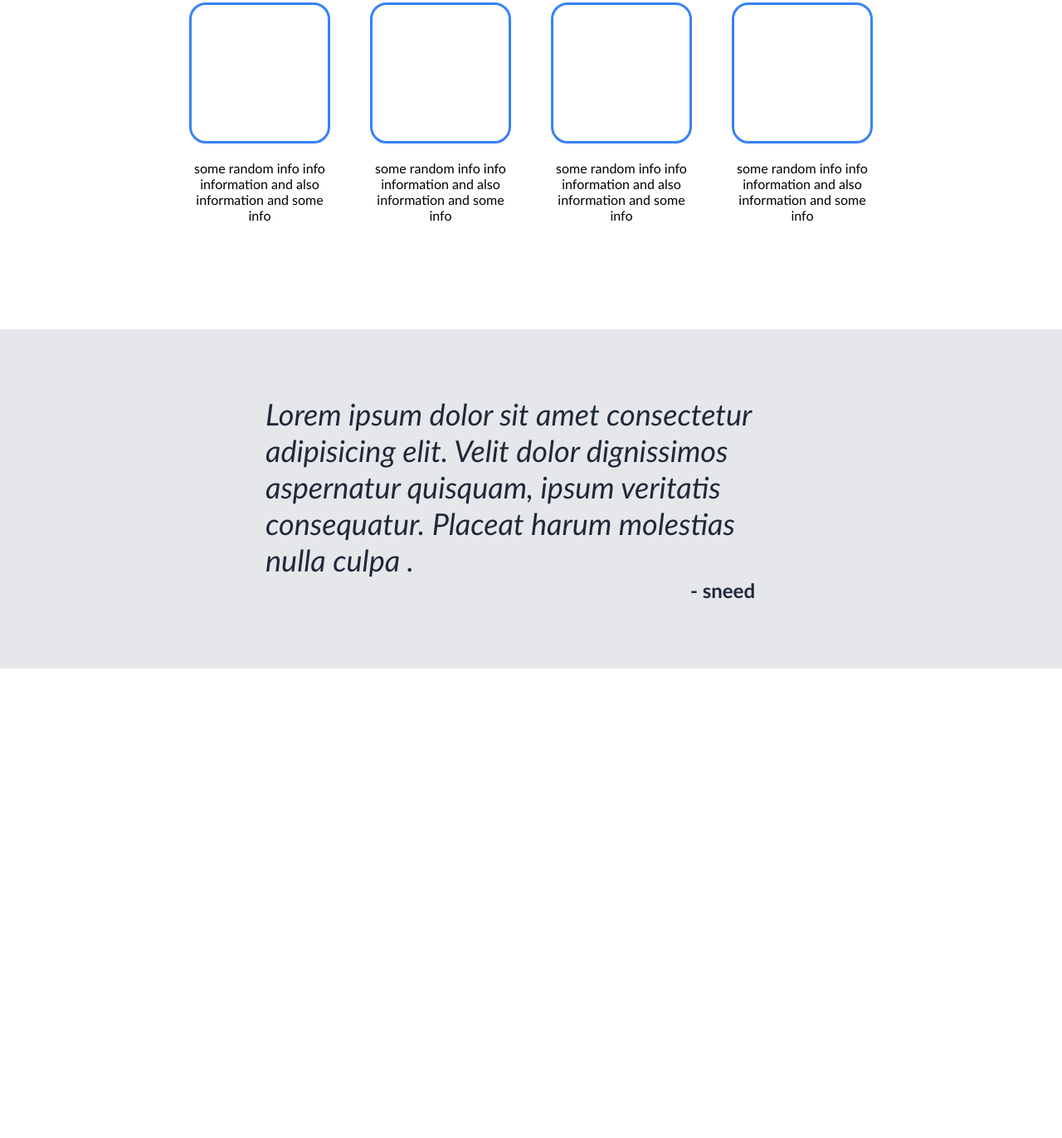
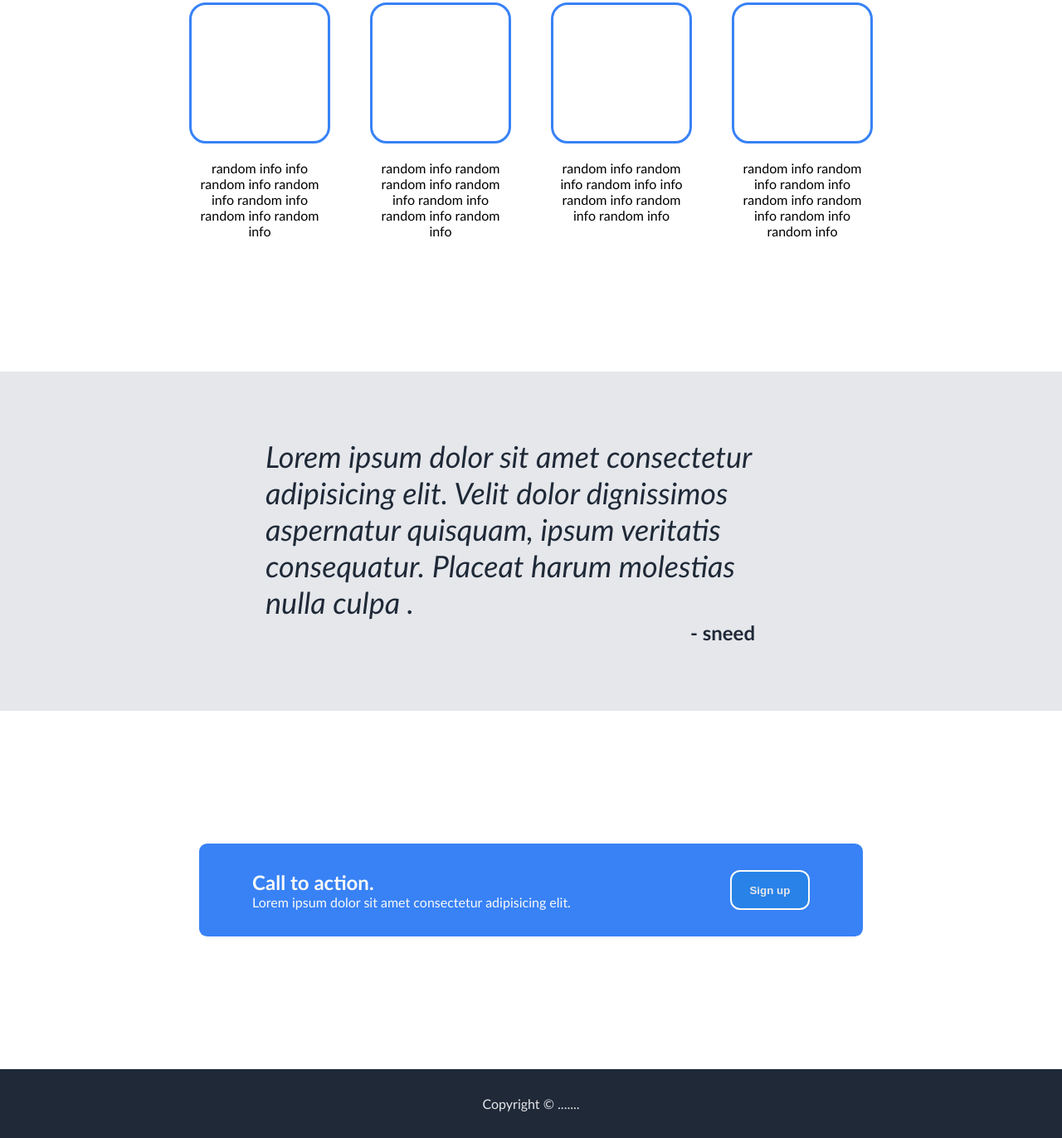
Before and after one commit to vvzxcvv/site, a plain HTML site: page index.html in a window 1280 px wide. Shown: the part 567-1939 px from the top of the page at 83% size. Before the commit the page ends 1501 px from the top, so only its background shows below. Drawn offline with Linux system fonts and the light colour scheme.

Commit message:
added banner and footer

```diff
--- a/index.html
+++ b/index.html
@@ -26,7 +26,7 @@
               is clever in itself and quite funny to those with a mature sense
               of humour.
             </div>
-            <button class="hero-button">Sign up</button>
+            <button class="buttons hero-button">Sign up</button>
           </div>
           <div class="img-container">
             <img
@@ -46,28 +46,32 @@
         <div class="info">
           <div class="info-img"></div>
           <div class="info-text">
-            some random info info information and also information and some info
+            random info info random info random info random info random info
+            random info
           </div>
         </div>
 
         <div class="info">
           <div class="info-img"></div>
           <div class="info-text">
-            some random info info information and also information and some info
+            random info random random info random info random info random info
+            random info
           </div>
         </div>
 
         <div class="info">
           <div class="info-img"></div>
           <div class="info-text">
-            some random info info information and also information and some info
+            random info random info random info info random info random info
+            random info
           </div>
         </div>
 
         <div class="info">
           <div class="info-img"></div>
           <div class="info-text">
-            some random info info information and also information and some info
+            random info random info random info random info random info random
+            info random info
           </div>
         </div>
       </div>
@@ -83,5 +87,19 @@
         <div class="quote-author">- sneed</div>
       </div>
     </section>
+
+    <section class="banner">
+      <div class="banner-wrap">
+        <div class="banner-text">
+          <h4>Call to action.</h4>
+          <p>Lorem ipsum dolor sit amet consectetur adipisicing elit.</p>
+        </div>
+        <button class="buttons banner-button">Sign up</button>
+      </div>
+    </section>
+
+    <footer class="footer">
+      <div class="footer-text">Copyright &copy; .......</div>
+    </footer>
   </body>
 </html>
--- a/style.scss
+++ b/style.scss
@@ -35,18 +35,16 @@ button:hover {
 
 .hero {
   background-color: $black;
-  display: flex;
-  justify-content: center;
-  align-items: center;
 }
 .hero-wrapper {
   width: 50%;
+  margin: 0 auto;
 }
 
 .hero-header {
   display: flex;
   justify-content: space-between;
-  margin-top: 1rem;
+  padding-top: 1rem;
   margin-bottom: 4rem;
 }
 
@@ -67,7 +65,7 @@ button:hover {
   display: flex;
   justify-content: space-between;
   gap: 4rem;
-  margin-bottom: 4rem;
+  padding-bottom: 4rem;
 }
 
 .hero-info {
@@ -139,12 +137,11 @@ button:hover {
 
 .quote-section {
   background-color: $greyish;
-  margin-bottom: 5rem;
 }
 
 .quote-wrap {
   width: 50%;
-  margin: 8rem auto;
+  margin: 10rem auto;
   display: flex;
   flex-flow: column;
   padding: 5rem 0;
@@ -164,3 +161,48 @@ button:hover {
   font-weight: bold;
   padding-right: 3.125rem;
 }
+
+.banner {
+  background-color: $blue;
+  width: 50rem;
+  margin: 10rem auto;
+  padding: 2em 0;
+  border-radius: 0.6rem;
+}
+
+.banner-wrap {
+  display: flex;
+  justify-content: center;
+  gap: 12rem;
+}
+
+.banner-text {
+  color: $white-text;
+}
+
+.banner-text {
+  h4 {
+    font-size: 1.5rem;
+  }
+  p {
+    font-size: 1rem;
+  }
+}
+
+.banner-button {
+  border: 0.15rem solid $white-text;
+}
+
+.banner-button:hover {
+  transform: translateY(-2px);
+}
+
+.footer {
+  background-color: #1f2937;
+}
+
+.footer-text {
+  color: $greyish;
+  text-align: center;
+  padding: 2em;
+}
```
Also changed, not shown: style.css, 1 other file.
